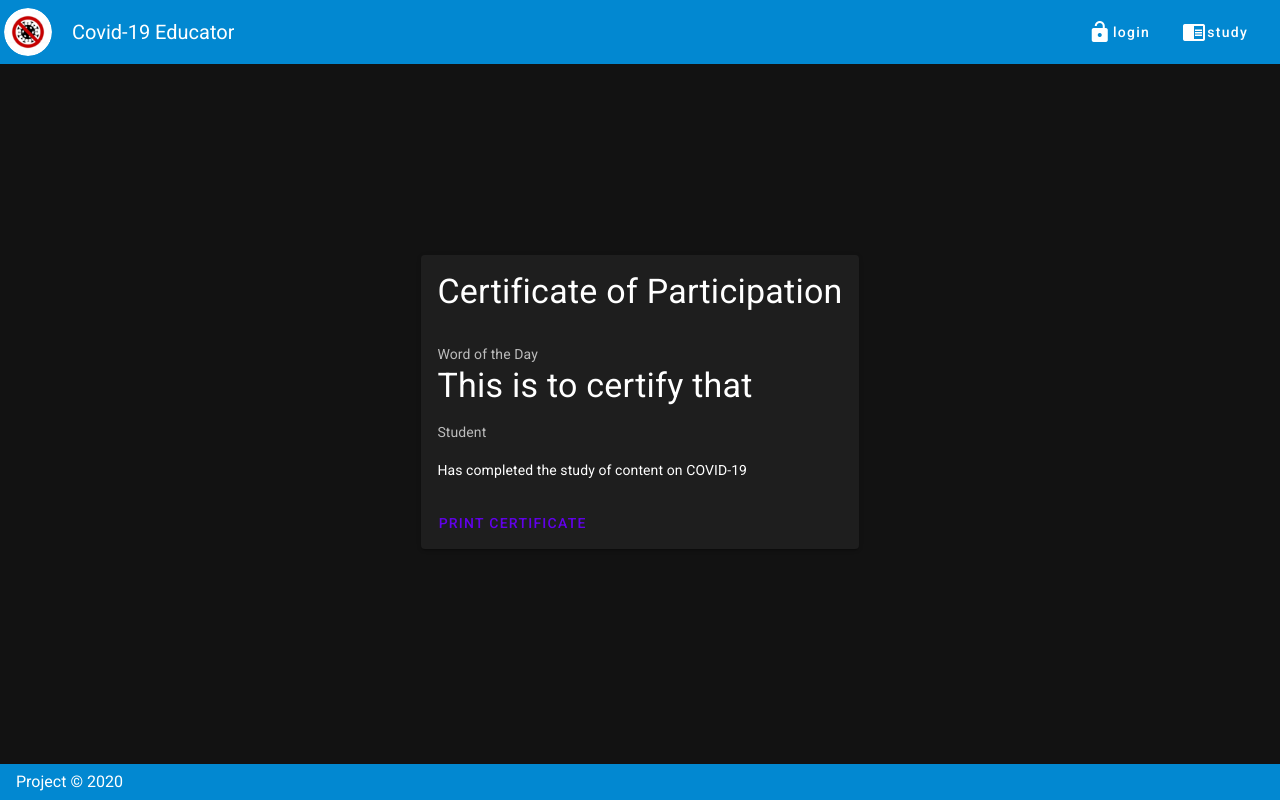
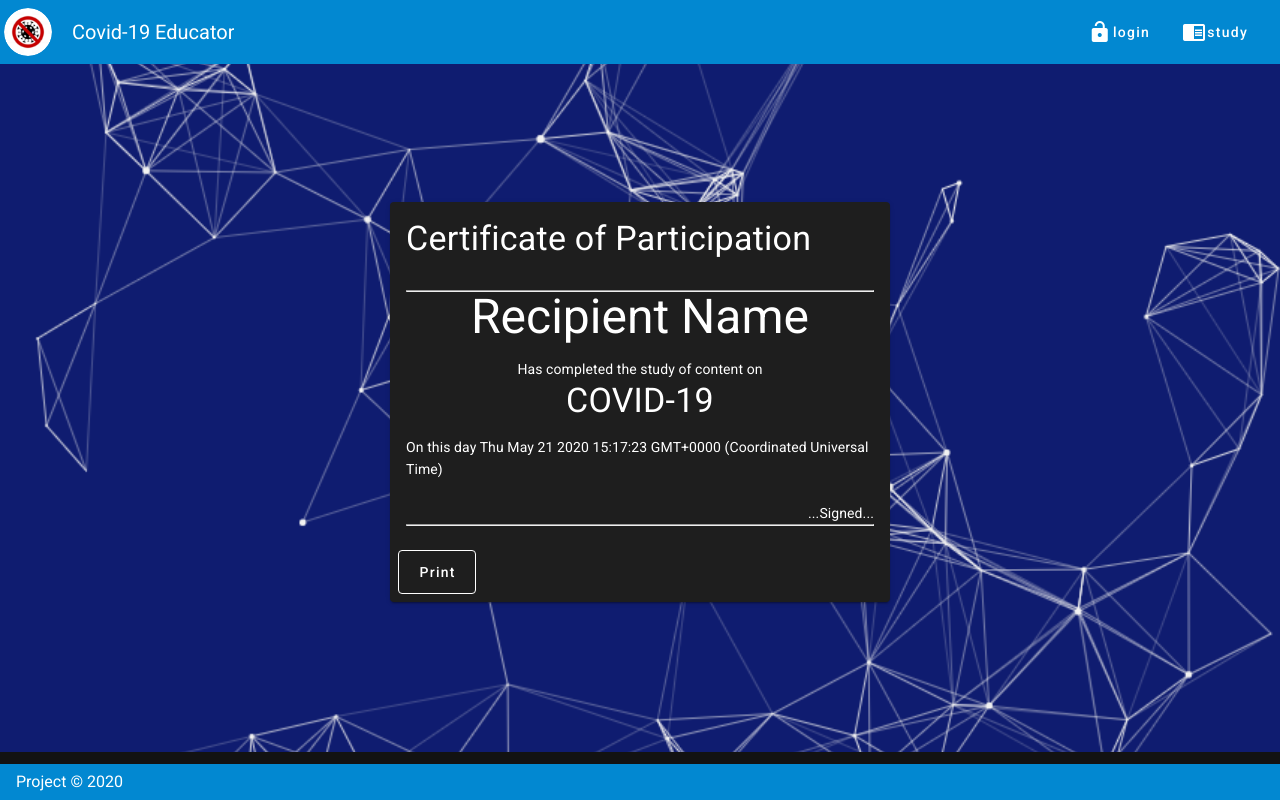
Before and after one commit to KobbyJake/covid19_edu, a Nuxt app: page /certificate in a window 1280 px wide. Built offline with nearby package versions, Linux system fonts and the light colour scheme; what v-playback would draw is missing.

Commit message:
improved certificate

```diff
--- a/pages/certificate.vue
+++ b/pages/certificate.vue
@@ -1,24 +1,32 @@
 <template>
-  <v-row class="fill-height" align="center" justify="center">
+  <v-row class="fill-height wall" align="center" justify="center">
     <v-card class="mx-auto" max-width="500">
       <v-card-title primary-title>
-        <p class="display-1 text--primary">
+        <p class="display-1 text--primary text-center">
           Certificate of Participation
         </p>
       </v-card-title>
       <v-card-text>
-        <div>Word of the Day</div>
-        <p class="display-1 text--primary">
-          This is to certify that
+        <hr />
+        <p class="display-2 text--primary text-center">
+          Recipient Name
         </p>
-        <p>Student</p>
-        <div class="text--primary">
-          Has completed the study of content on COVID-19
+        <div class="text--primary text-center">
+          Has completed the study of content on
         </div>
+        <p class="display-1 text--primary text-center">
+          COVID-19
+        </p>
+        <div class="text--primary text-left">On this day {{ new Date() }}</div>
+        <br />
+        <div class="text--primary text-right">
+          ...Signed...
+        </div>
+        <hr />
       </v-card-text>
       <v-card-actions>
-        <v-btn text color="deep-purple accent-4" @click="print()">
-          Print Certificate
+        <v-btn outlined large class="text-none" @click="print">
+          Print
         </v-btn>
       </v-card-actions>
     </v-card>
@@ -26,7 +34,18 @@
 </template>
 
 <script>
-export default {}
+export default {
+  methods: {
+    print() {
+      window.print()
+    }
+  }
+}
 </script>
 
-<style lang="scss" scoped></style>
+<style>
+.wall {
+  background: url(~assets/cool-background.png) no-repeat center fixed;
+  background-size: cover;
+}
+</style>
```
Also changed, not shown: 1 other file (tests, documents, lock files or other folders).
